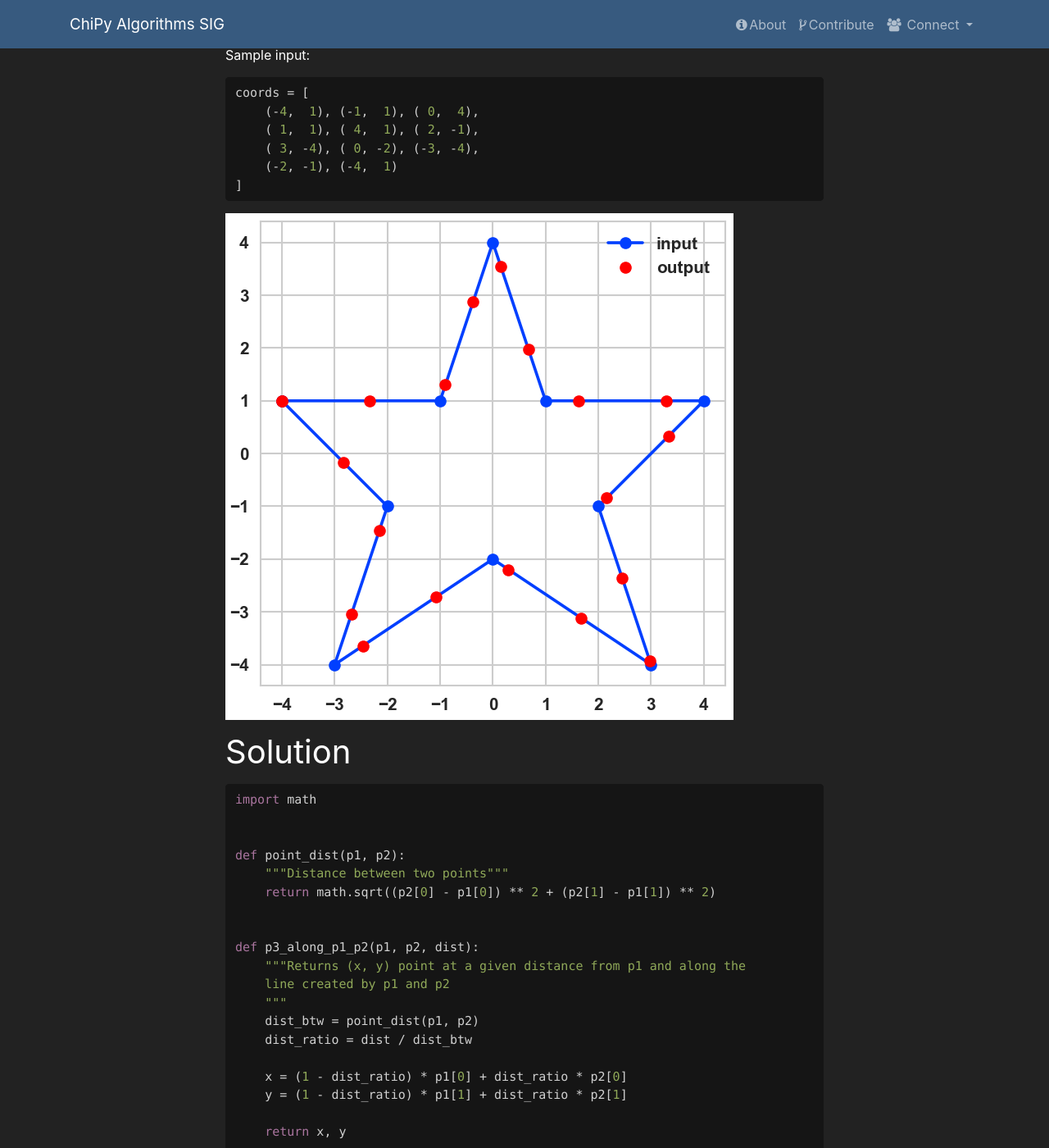
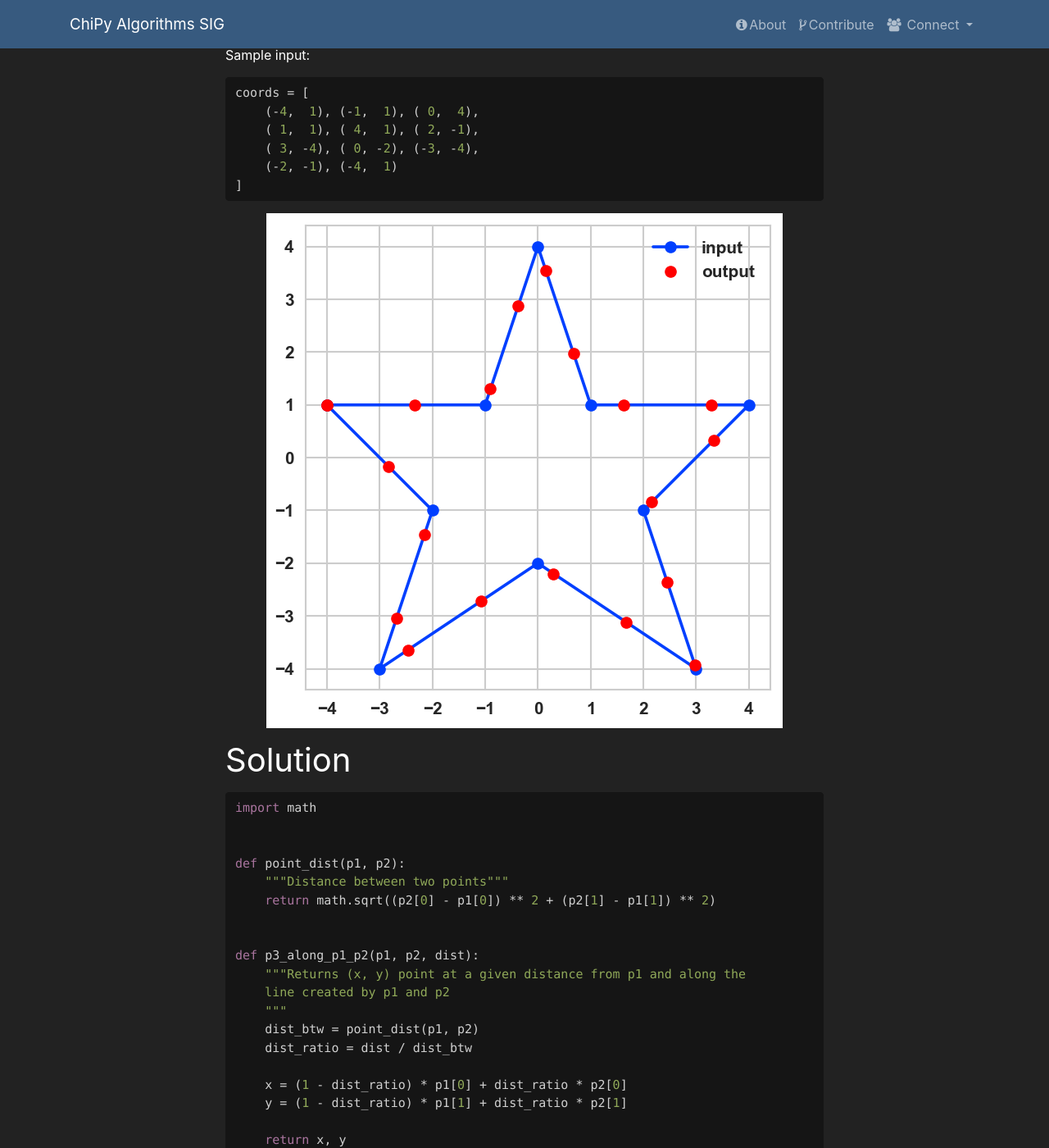
Before and after one commit to chicagopython/algosig, a Jekyll site: the page built from _posts/2019-06-27-equidistant-points-on-a-line.md, in a window 1280 px wide and 1400 px high, scrolled down 296 px. Shown: the whole window at 82% size. Built offline with Jekyll 4.4.1, drawn with Linux system fonts in a browser that asks for light colours; nearby versions of some CDN libraries; our own code applies the rules of GitHub Pages for plain Markdown files.

Commit message:
fix post images to work in markdown

````diff
--- a/_layouts/post.html
+++ b/_layouts/post.html
@@ -24,10 +24,11 @@
           </div>
         </div>
       </div>
-      <hr class="bg-primary">
+      <hr class="my-3 bg-primary">
 
+      <div class="post">
       {{ content }}
-
+      </div>
     </div>
   </div>
 </div>
--- a/_posts/2019-06-27-equidistant-points-on-a-line.md
+++ b/_posts/2019-06-27-equidistant-points-on-a-line.md
@@ -21,7 +21,7 @@
 ]
 ```
 
-<img class="img-fluid" src="{{ '/assets/img/star.png' | relative_url }}">
+![]({{ '/assets/img/star.png' | relative_url }})
 
 ## Solution
 
--- a/assets/style.css
+++ b/assets/style.css
@@ -42,7 +42,7 @@
 
 .post-listing a:hover, a:visited, a:active { text-decoration: none;}
 
-.post-img {
+.post img {
     background-color: white;
     padding: 5px;
     max-width: 100%;
````
Also changed, not shown: _posts/2019-04-04-implement-a-prefix-tree-trie.md (+1 -1 lines), _posts/2020-02-06-merge-two-linked-lists.md (+1 -1 lines).
